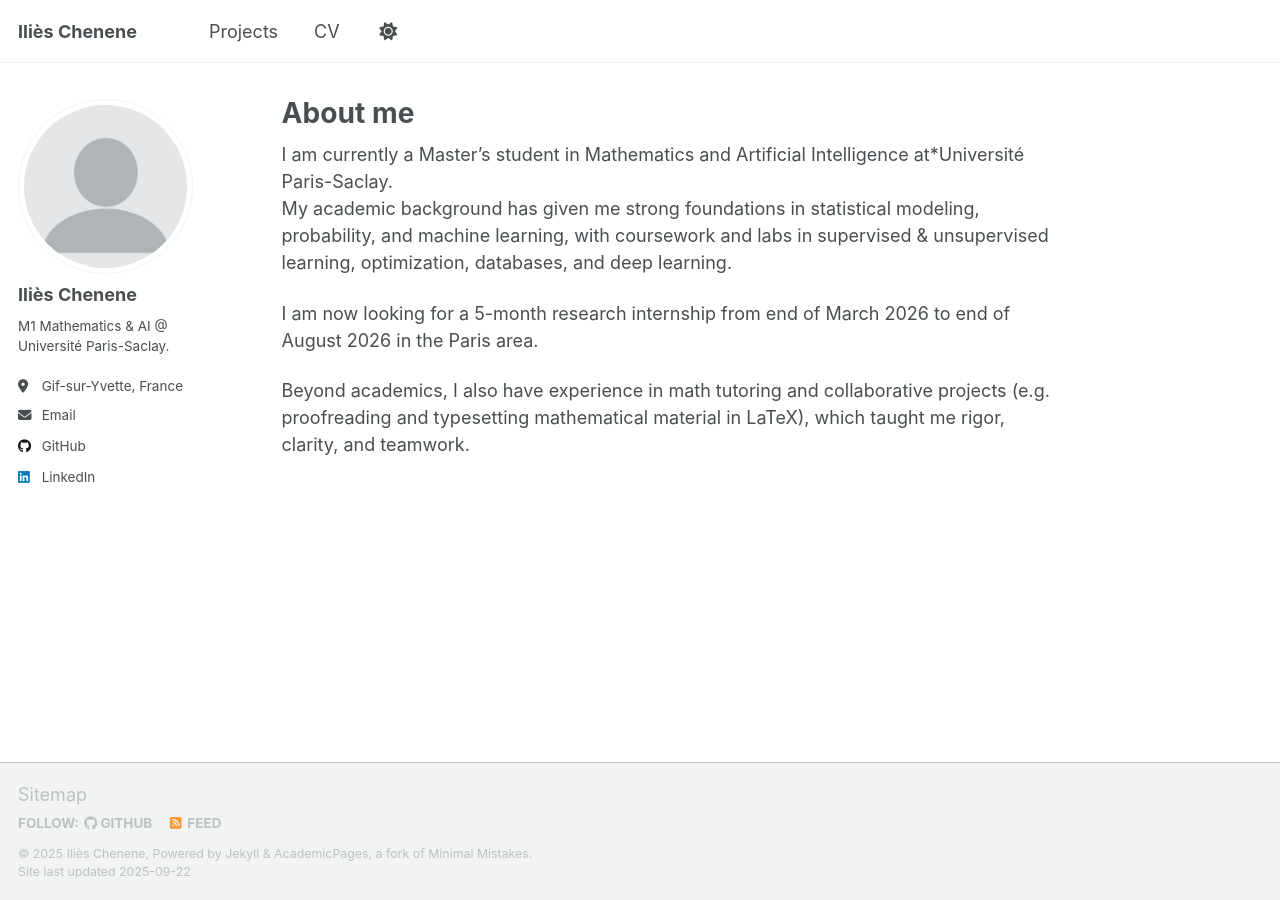
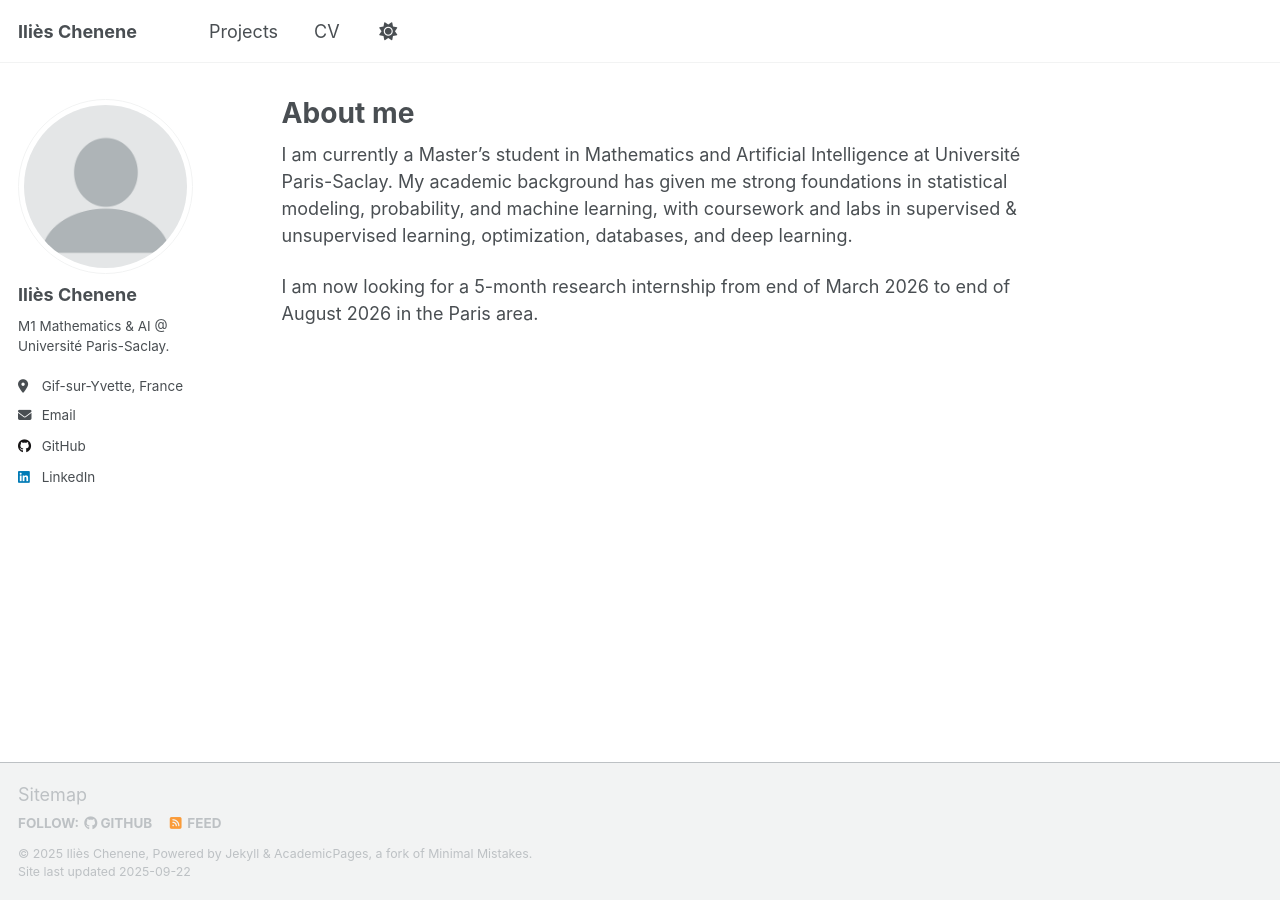
Before and after one commit to i-chenene/i-chenene.github.io, a Jekyll site: the page built from _pages/about.md, in a window 1280 px wide. Built offline with Jekyll 4.4.1, drawn with Linux system fonts in a browser that asks for light colours; a script that is not in the unit is left out.

Commit message:
Update about.md

```diff
--- a/_pages/about.md
+++ b/_pages/about.md
@@ -7,9 +7,6 @@ redirect_from:
   - /about.html
 ---
 
-I am currently a Master’s student in Mathematics and Artificial Intelligence at*Université Paris-Saclay.
-My academic background has given me strong foundations in statistical modeling, probability, and machine learning, with coursework and labs in supervised & unsupervised learning, optimization, databases, and deep learning.
+I am currently a Master’s student in Mathematics and Artificial Intelligence at Université Paris-Saclay. My academic background has given me strong foundations in statistical modeling, probability, and machine learning, with coursework and labs in supervised & unsupervised learning, optimization, databases, and deep learning.
 
 I am now looking for a 5-month research internship from end of March 2026 to end of August 2026 in the Paris area.
-
-Beyond academics, I also have experience in math tutoring and collaborative projects (e.g. proofreading and typesetting mathematical material in LaTeX), which taught me rigor, clarity, and teamwork.
```
